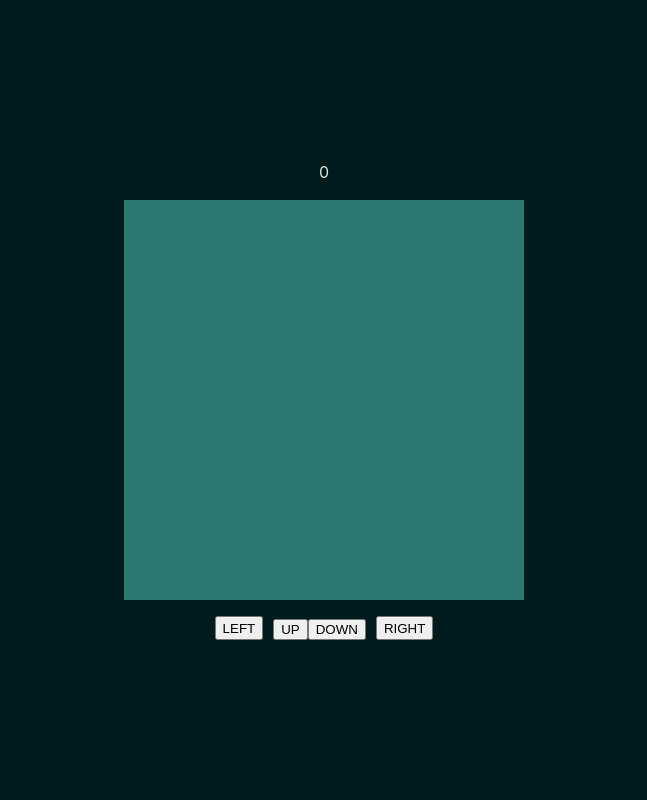
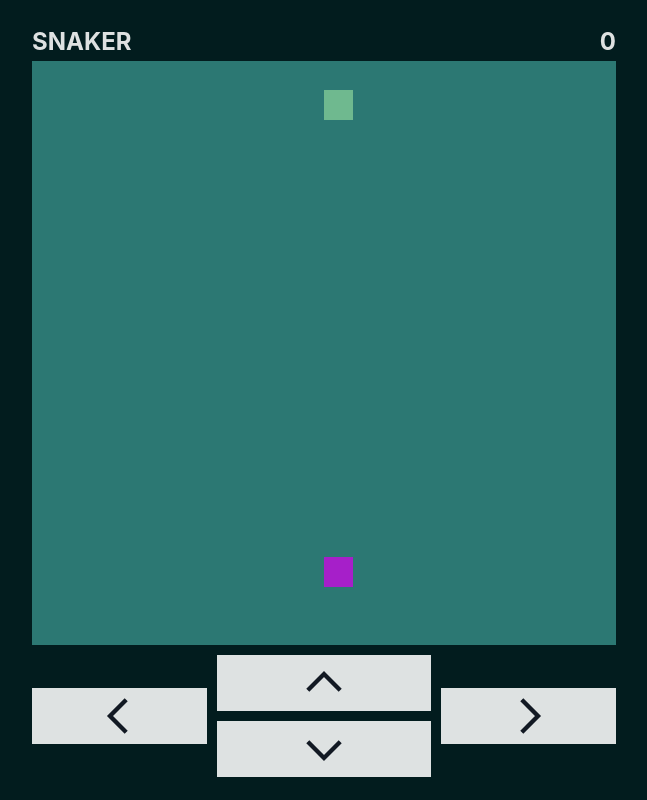
Before and after one commit to alexhetley6107/snaker, a React (Vite) app: page / in a window 1280 px wide. Both pictures are taken after a click on the button "START". Shown: the whole page, without its empty margins (316-963 px from the left). Built offline with nearby package versions, Linux system fonts and the light colour scheme.

Commit message:
feat: arrows

```diff
--- a/src/components/Board/Board.module.css
+++ b/src/components/Board/Board.module.css
@@ -1,7 +1,8 @@
 .board {
-  padding: 1rem;
+  width: 73vmin;
+  display: flex;
 }
 
-.row {
-  display: flex;
+.column {
+  width: 5%;
 }
--- a/src/components/Board/index.tsx
+++ b/src/components/Board/index.tsx
@@ -10,113 +10,111 @@ type Props = {
   stopGame: () => void;
 };
 
-export const Board: FC<Props> = () =>
-  // { direction, addPoint, stopGame }
+export const Board: FC<Props> = ({ direction, addPoint, stopGame }) =>
+  //
   {
-    // const [snake, setSnake] = useState<Position[]>(initialSnake);
-    // const [food, setFood] = useState<Position | null>(null);
+    const [snake, setSnake] = useState<Position[]>(initialSnake);
+    const [food, setFood] = useState<Position | null>(null);
 
-    // useEffect(() => {
-    //   generateFood();
-    //   // eslint-disable-next-line
-    // }, []);
+    useEffect(() => {
+      generateFood();
+      // eslint-disable-next-line
+    }, []);
 
-    // useEffect(() => {
-    //   const interval = gameLoop();
-    //   return () => clearInterval(interval);
-    //   // eslint-disable-next-line
-    // }, [snake]);
+    useEffect(() => {
+      const interval = gameLoop();
+      return () => clearInterval(interval);
+      // eslint-disable-next-line
+    }, [snake]);
 
-    // const checkBorderOutCell = (pos: Position) => {
-    //   return pos[0] < 0 || pos[0] >= BOARD_SIZE || pos[1] < 0 || pos[1] >= BOARD_SIZE;
-    // };
+    const checkBorderOutCell = (pos: Position) => {
+      return pos[0] < 0 || pos[0] >= BOARD_SIZE || pos[1] < 0 || pos[1] >= BOARD_SIZE;
+    };
 
-    // const checkSnakeCollision = (pos: Position, snake: Position[]) => {
-    //   return snake.some((c) => c[0] === pos[0] && c[1] === pos[1]);
-    // };
+    const checkSnakeCollision = (pos: Position, snake: Position[]) => {
+      return snake.some((c) => c[0] === pos[0] && c[1] === pos[1]);
+    };
 
-    // const generateFood = () => {
-    //   let newFood: Position | null = null;
+    const generateFood = () => {
+      let newFood: Position | null = null;
 
-    //   do {
-    //     const x = Math.floor(Math.random() * BOARD_SIZE);
-    //     const y = Math.floor(Math.random() * BOARD_SIZE);
-    //     newFood = [x, y] as Position;
-    //   } while (snake.some((c) => c[0] === newFood?.[0] && c[1] === newFood?.[1]));
+      do {
+        const x = Math.floor(Math.random() * BOARD_SIZE);
+        const y = Math.floor(Math.random() * BOARD_SIZE);
+        newFood = [x, y] as Position;
+      } while (snake.some((c) => c[0] === newFood?.[0] && c[1] === newFood?.[1]));
 
-    //   setFood(newFood);
-    // };
+      setFood(newFood);
+    };
 
-    // const gameLoop = () => {
-    //   const timerId = setInterval(() => {
-    //     const newSnake = snake;
-    //     let move = [0, 0];
-    //     switch (direction) {
-    //       case DIRECTION.UP:
-    //         move = [0, -1];
-    //         break;
-    //       case DIRECTION.RIGHT:
-    //         move = [1, 0];
-    //         break;
-    //       case DIRECTION.DOWN:
-    //         move = [0, 1];
-    //         break;
-    //       case DIRECTION.LEFT:
-    //         move = [-1, 0];
-    //         break;
-    //     }
+    const gameLoop = () => {
+      const timerId = setInterval(() => {
+        const newSnake = snake;
+        let move = [0, 0];
+        switch (direction) {
+          case DIRECTION.UP:
+            move = [0, -1];
+            break;
+          case DIRECTION.RIGHT:
+            move = [1, 0];
+            break;
+          case DIRECTION.DOWN:
+            move = [0, 1];
+            break;
+          case DIRECTION.LEFT:
+            move = [-1, 0];
+            break;
+        }
 
-    //     const nextPos: Position = [
-    //       newSnake[newSnake.length - 1][0] + move[0],
-    //       newSnake[newSnake.length - 1][1] + move[1],
-    //     ];
+        const nextPos: Position = [
+          newSnake[newSnake.length - 1][0] + move[0],
+          newSnake[newSnake.length - 1][1] + move[1],
+        ];
 
-    //     const isOut = checkBorderOutCell(nextPos);
-    //     const isCollision = checkSnakeCollision(nextPos, newSnake);
+        const isOut = checkBorderOutCell(nextPos);
+        const isCollision = checkSnakeCollision(nextPos, newSnake);
 
-    //     if (isOut || isCollision) {
-    //       stopGame();
-    //       return;
-    //     }
+        if (isOut || isCollision) {
+          stopGame();
+          return;
+        }
 
-    //     newSnake.push(nextPos);
+        newSnake.push(nextPos);
 
-    //     let spliceIndex = 1;
+        let spliceIndex = 1;
 
-    //     const isEating = nextPos[0] === food?.[0] && nextPos[1] === food[1];
-    //     if (isEating) {
-    //       spliceIndex = 0;
-    //       generateFood();
-    //       addPoint();
-    //     }
+        const isEating = nextPos[0] === food?.[0] && nextPos[1] === food[1];
+        if (isEating) {
+          spliceIndex = 0;
+          generateFood();
+          addPoint();
+        }
 
-    //     setSnake(newSnake.splice(spliceIndex));
-    //   }, SPEED);
+        setSnake(newSnake.splice(spliceIndex));
+      }, SPEED);
 
-    //   return timerId;
-    // };
+      return timerId;
+    };
 
     return (
       <div className={s.board}>
-        <div className={s.row}>
         {DEFAULT_CELLS.map((row, rowIndex) => {
           return (
-              <div key={rowIndex}>
+            <div className={s.column} key={rowIndex}>
               {row.map((_, colIndex) => {
-                  // let type = snake.some((c) => c[0] === rowIndex && c[1] === colIndex)
-                  //   ? CELL_TYPE.SNAKE
-                  //   : CELL_TYPE.EMPTY;
+                let type = snake.some((c) => c[0] === rowIndex && c[1] === colIndex)
+                  ? CELL_TYPE.SNAKE
+                  : CELL_TYPE.EMPTY;
 
-                  // const isFood =
-                  //   type !== CELL_TYPE.SNAKE && food?.[0] === rowIndex && food[1] === colIndex;
-                  // if (isFood) type = CELL_TYPE.FOOD;
+                const isFood =
+                  type !== CELL_TYPE.SNAKE && food?.[0] === rowIndex && food[1] === colIndex;
+                if (isFood) type = CELL_TYPE.FOOD;
 
-                  return <Cell key={colIndex} type={/* type */ CELL_TYPE.EMPTY} />;
+                return <Cell key={colIndex} type={type} />;
               })}
             </div>
           );
         })}
       </div>
-      </div>
     );
   };
--- a/src/components/Cell/Cell.module.css
+++ b/src/components/Cell/Cell.module.css
@@ -1,6 +1,6 @@
 .cell {
-  width: 20px;
-  height: 20px;
+  width: 100%;
+  aspect-ratio: 1/1;
   transition: all 0.2s ease-in-out;
 }
 
--- a/src/components/DirectionArrows/DirectionArrows.module.css
+++ b/src/components/DirectionArrows/DirectionArrows.module.css
@@ -1,4 +1,42 @@
 .arrows {
   display: flex;
   gap: 10px;
+  margin-top: 10px;
+  align-items: center;
 }
+
+.arrows button {
+  display: block;
+  border: none;
+  background-color: var(--light-color);
+  height: 7vmin;
+  width: 40%;
+  cursor: pointer;
+}
+
+.centered {
+  display: flex;
+  gap: 10px;
+  flex-direction: column;
+  width: 50%;
+}
+.centered > button {
+  width: 100%;
+}
+
+img {
+  aspect-ratio: 1/1;
+  height: 100%;
+}
+
+.up img {
+  transform: rotate(180deg);
+}
+
+.right img {
+  transform: rotate(-90deg);
+}
+
+.left img {
+  transform: rotate(90deg);
+}
--- a/src/components/DirectionArrows/index.tsx
+++ b/src/components/DirectionArrows/index.tsx
@@ -10,12 +10,20 @@ type Props = {
 export const DirectionArrows: FC<Props> = ({ setDirection }) => {
   return (
     <div className={s.arrows}>
-      <button onClick={() => setDirection(DIRECTION.LEFT)}>LEFT</button>
-      <div>
-        <button onClick={() => setDirection(DIRECTION.UP)}>UP</button>
-        <button onClick={() => setDirection(DIRECTION.DOWN)}>DOWN</button>
+      <button className={s.left} onClick={() => setDirection(DIRECTION.LEFT)}>
+        <img src="./arrow.svg" alt="arrow" />
+      </button>
+      <div className={s.centered}>
+        <button className={s.up} onClick={() => setDirection(DIRECTION.UP)}>
+          <img src="./arrow.svg" alt="arrow" />
+        </button>
+        <button className={s.down} onClick={() => setDirection(DIRECTION.DOWN)}>
+          <img src="./arrow.svg" alt="arrow" />
+        </button>
       </div>
-      <button onClick={() => setDirection(DIRECTION.RIGHT)}>RIGHT</button>
+      <button className={s.right} onClick={() => setDirection(DIRECTION.RIGHT)}>
+        <img src="./arrow.svg" alt="arrow" />
+      </button>
     </div>
   );
 };
--- a/src/components/Game/Game.module.css
+++ b/src/components/Game/Game.module.css
@@ -7,3 +7,15 @@
   justify-content: center;
   flex-direction: column;
 }
+
+.container {
+}
+.score {
+  display: flex;
+  align-items: center;
+  justify-content: space-between;
+}
+
+.score h2 {
+  margin-block: 1px;
+}
--- a/src/components/Game/index.tsx
+++ b/src/components/Game/index.tsx
@@ -36,9 +36,14 @@ export const Game: FC<Props> = ({ score, addPoint, stopGame }) => {
 
   return (
     <div className={s.game}>
-      {score}
-      <Board direction={direction} addPoint={addPoint} stopGame={stopGame} />
-      <DirectionArrows direction={direction} setDirection={changeDirection} />
+      <div className={s.container}>
+        <div className={s.score}>
+          <h2>SNAKER</h2>
+          <h2>{score}</h2>
+        </div>
+        <Board direction={direction} addPoint={addPoint} stopGame={stopGame} />
+        <DirectionArrows direction={direction} setDirection={changeDirection} />
+      </div>
     </div>
   );
 };
--- a/src/constants/index.ts
+++ b/src/constants/index.ts
@@ -1,6 +1,6 @@
 import { DIRECTION, Position } from '../types';
 
-export const SPEED = 400;
+export const SPEED = 300;
 
 export const BOARD_SIZE = 20;
 export const DEFAULT_CELLS: number[][] = Array(BOARD_SIZE).fill(Array(BOARD_SIZE).fill(0));
--- a/src/index.css
+++ b/src/index.css
@@ -4,7 +4,7 @@
   font-weight: 400;
 
   --bg-color: #021c1e;
-  --food-color: #004445;
+  --food-color: #a61fc9;
   --board-color: #2c7873;
   --snake-color: #6fb98f;
   --light-color: #ffffffde;
```
Also changed, not shown: public/arrow.svg (added). Lines whose indentation alone changed are shown as unchanged.
